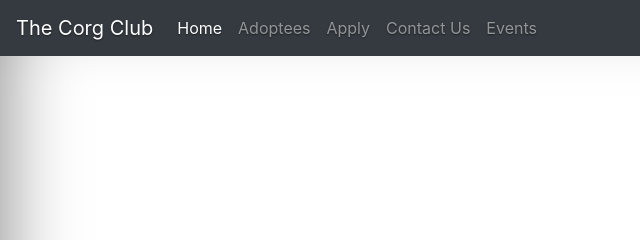
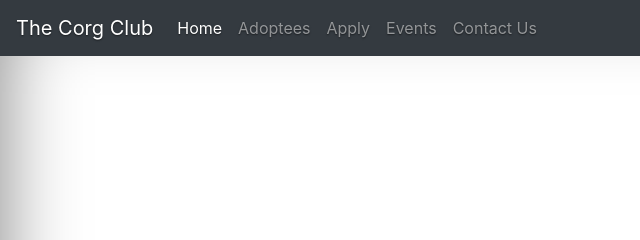
Before and after one commit to Jinnial/CIS131-CorgClub, a plain HTML site: page events.html in a window 1280 px wide. Shown: the top 240 px of the page, 0-640 px from the left. Drawn offline with nearby package versions, Linux system fonts and the light colour scheme.

Commit message:
added link to events page in all navs

```diff
--- a/events.html
+++ b/events.html
@@ -53,11 +53,11 @@
                         <li class="nav-item">
                           <a class="nav-link" href="apply.html">Apply</a>
                         </li>
+                        <li class="nav-item">
+              					  <a class="nav-link" href="events.html">Events</a>
+              					</li>
               					<li class="nav-item">
               					  <a class="nav-link" href="contacts.html">Contact Us</a>
-              					</li>
-                        <li class="nav-item">
-              					  <a class="nav-link" href="events.html">Events</a>
               					</li>
                       </ul>
                       <span class="navbar-text">
```
Also changed, not shown: adopteePage.html (+3 -0 lines), apply.html (+3 -0 lines), contacts.html (+3 -0 lines), index.html (+3 -0 lines).
